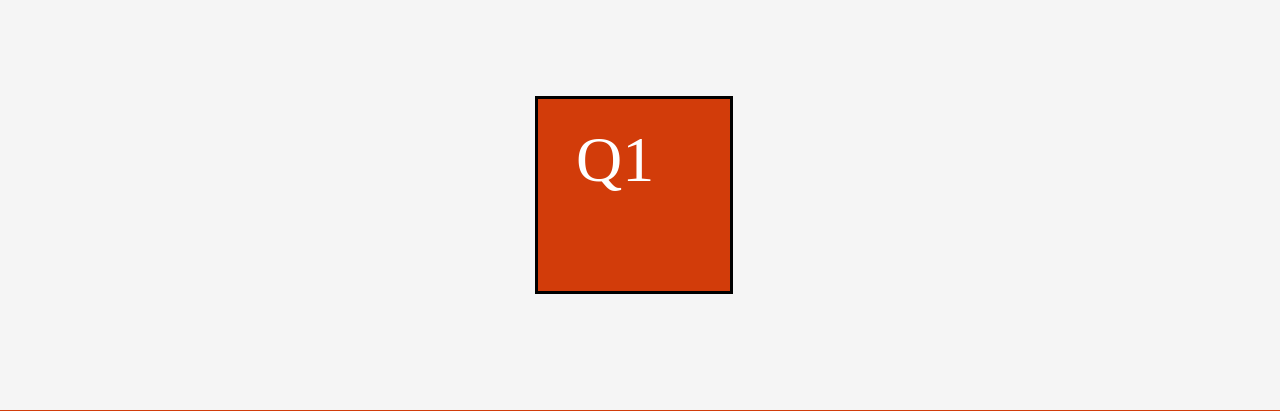
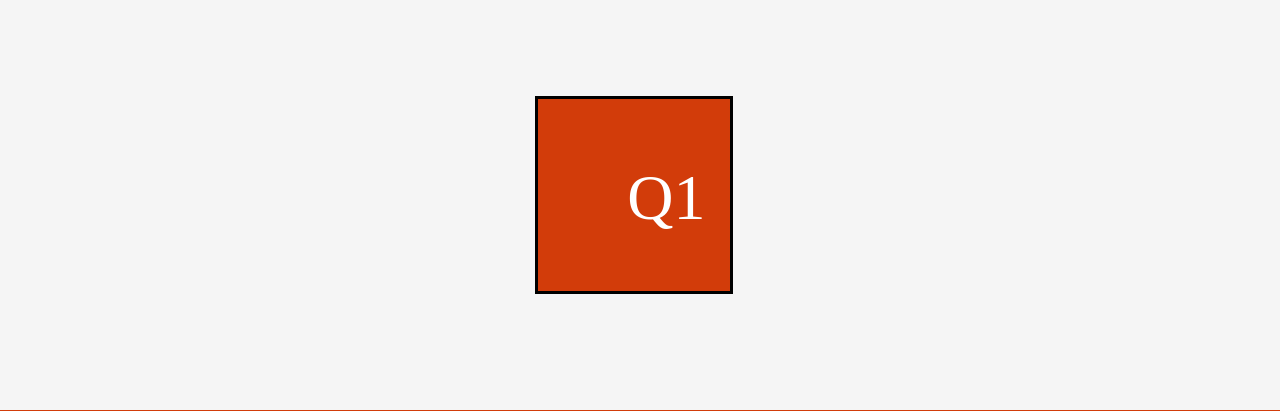
Before and after one commit to 100nazoNEXT/100nazoNEXT, a PHP site: page /Q1.html in a window 1280 px wide. Shown: the top 411 px of the page. Run offline with PHP 8.4, Linux system fonts and the light colour scheme; some web fonts are replaced.

Commit message:
Add files via upload

```diff
--- a/styleQ.css
+++ b/styleQ.css
@@ -37,8 +37,8 @@ body {
 
 .change p {
     position: absolute;
-    top: 0vw;
-    left: 45vw;
+    top: 3vw;
+    left: 49vw;
     display: inline-block;
     vertical-align: middle;
     font-size: 64px;
```
